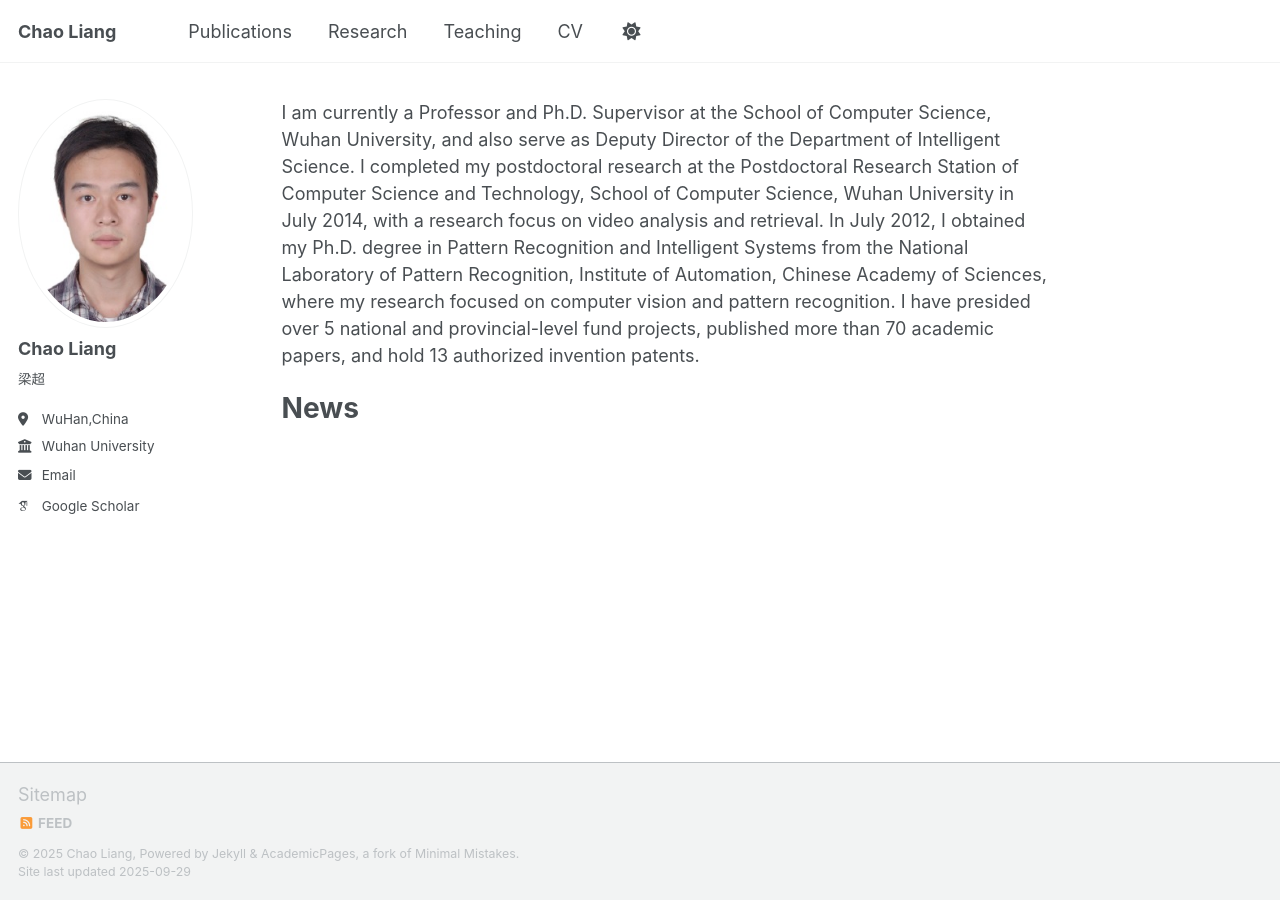
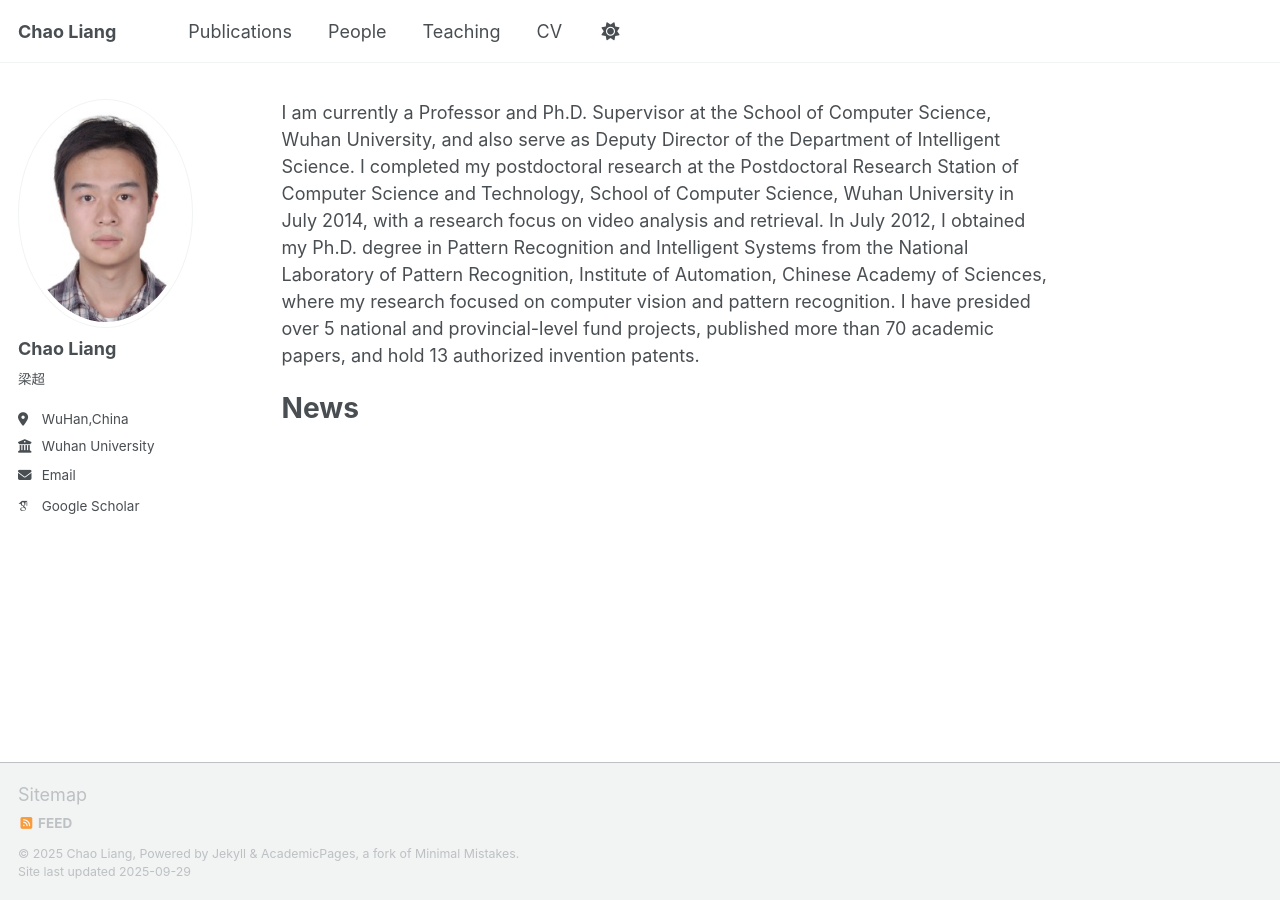
Before and after one commit to zhangsipng/page.github.io, a Jekyll site: the page built from _pages/about.md, in a window 1280 px wide. Built offline with Jekyll 4.4.1, drawn with Linux system fonts in a browser that asks for light colours; some web fonts are replaced; a script that is not in the unit is left out.

Commit message:
Update navigation.yml

```diff
--- a/_data/navigation.yml
+++ b/_data/navigation.yml
@@ -11,8 +11,8 @@ main:
   - title: "Publications"
     url: /publications/
 
-  - title: "Research"
-    url: /research/
+  - title: "People"
+    url: /people/
 
   - title: "Teaching"
     url: /teaching/
```
